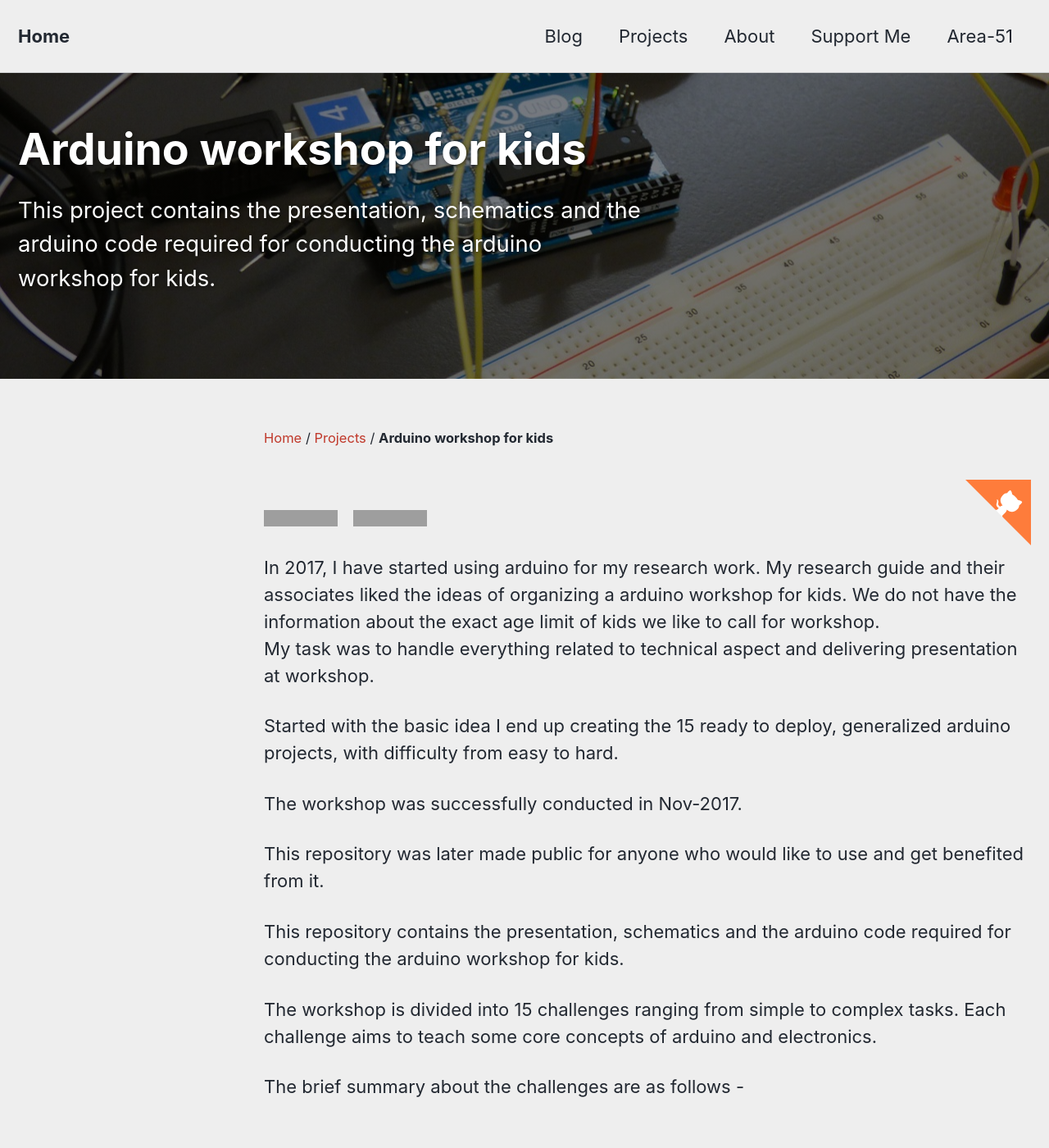
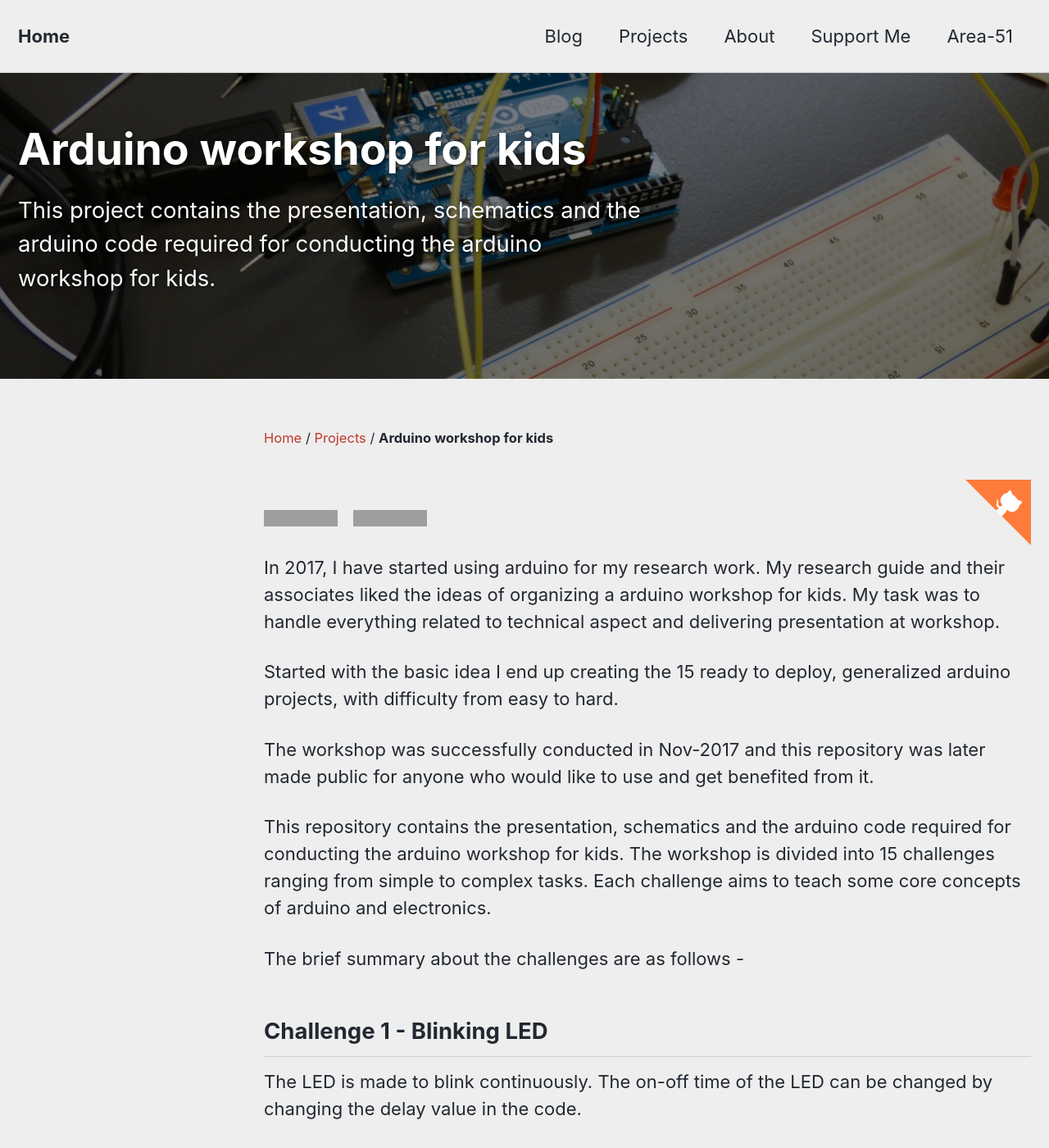
Before and after one commit to kulbhushanchand/kulbhushanchand.github.io-v2, a Jekyll site: the page built from _pages/projects/arduino-workshop-for-kids.md, in a window 1280 px wide and 1400 px high. Shown: the whole window at 82% size. Built offline with Jekyll 4.4.1, drawn with Linux system fonts in a browser that asks for light colours; cached includes are drawn as plain includes; grey boxes are pictures that could not be loaded.

Commit message:
Update arduino-workshop-for-kids.md

```diff
--- a/_pages/projects/arduino-workshop-for-kids.md
+++ b/_pages/projects/arduino-workshop-for-kids.md
@@ -20,21 +20,13 @@
 &nbsp;
 [![Twitter](https://img.shields.io/twitter/url/https/github.com/Kulbhushan-Chand/arduino-workshop-for-kids.svg?style=for-the-badge&logo=twitter&maxAge=86400&longCache=true)](https://twitter.com/intent/tweet?text=Wow:&url=https%3A%2F%2Fgithub.com%2FKulbhushan-Chand%2Farduino-workshop-for-kids)
 
-
-In 2017, I have started using arduino for my research work. My research guide and their associates liked the ideas of organizing a arduino workshop for kids. We do not have the information about the exact age limit of kids we like to call for workshop.
-My task was to handle everything related to technical aspect and delivering presentation at workshop.
+In 2017, I have started using arduino for my research work. My research guide and their associates liked the ideas of organizing a arduino workshop for kids. My task was to handle everything related to technical aspect and delivering presentation at workshop.
 
 Started with the basic idea I end up creating the 15 ready to deploy, generalized arduino projects, with difficulty from easy to hard.
 
-The workshop was successfully conducted in Nov-2017.
+The workshop was successfully conducted in Nov-2017 and this repository was later made public for anyone who would like to use and get benefited from it.
 
-This repository was later made public for anyone who would like to use and get benefited from it.
-
-This  repository contains the presentation, schematics and the arduino code required for conducting the arduino workshop for kids.
-
-
-
-The workshop is divided into 15 challenges ranging from simple to complex tasks. Each challenge aims to teach some core concepts of arduino and electronics.
+This  repository contains the presentation, schematics and the arduino code required for conducting the arduino workshop for kids. The workshop is divided into 15 challenges ranging from simple to complex tasks. Each challenge aims to teach some core concepts of arduino and electronics.
 
 The brief summary about the challenges are as follows -
 
```
